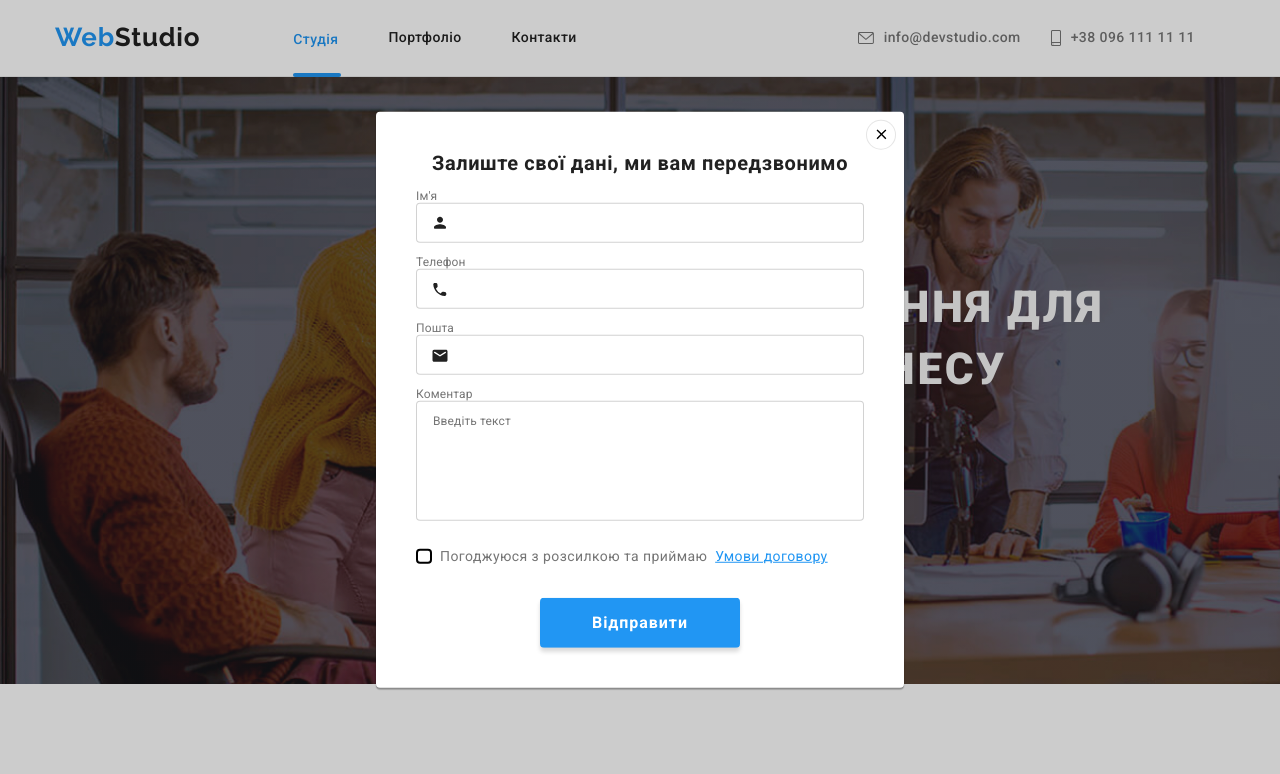
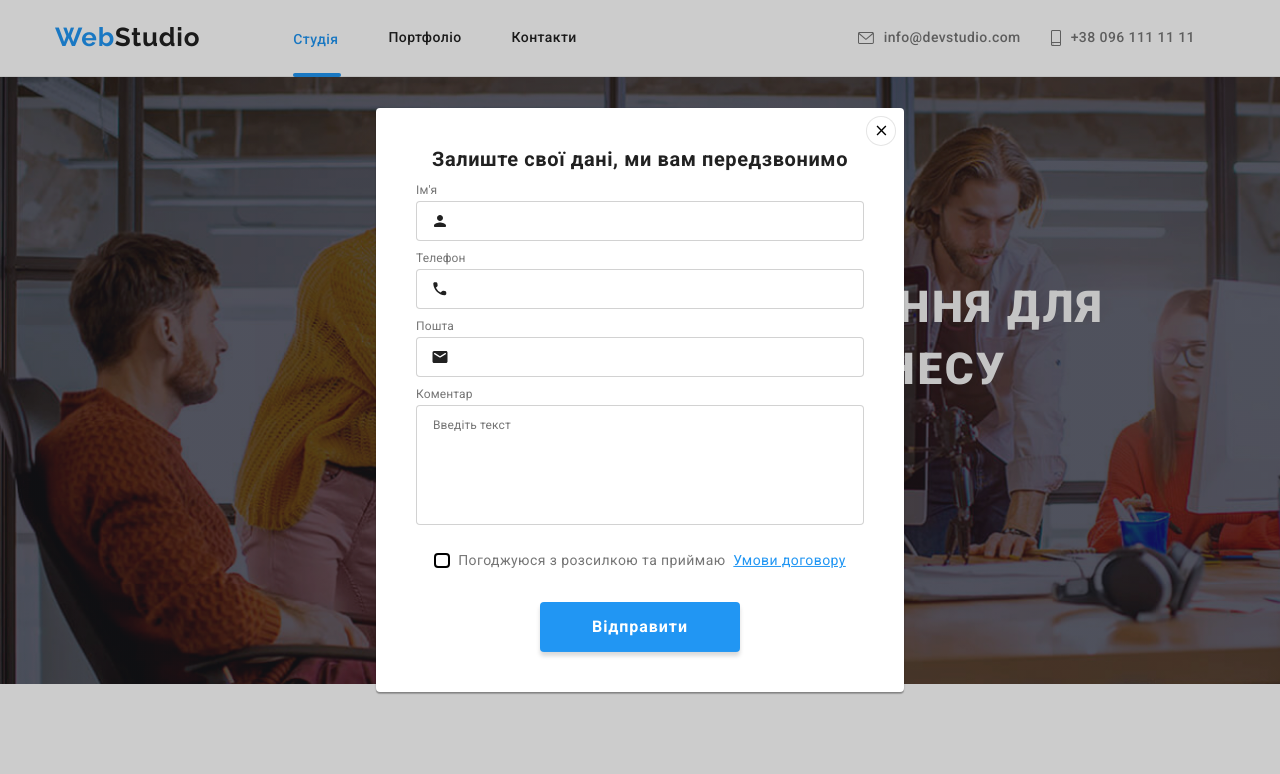
Before and after one commit to Stas4151/goit-markup-hw-06, a plain HTML site: page index.html in a window 1280 px wide. Both pictures are taken after a click on the button "Замовити послугу". Shown: the top 774 px of the page. Drawn offline with nearby package versions, Linux system fonts and the light colour scheme.

Commit message:
corrected errors

```diff
--- a/css/styles.css
+++ b/css/styles.css
@@ -384,6 +384,7 @@ header {
 }
 
 .modal-label {
+    display: block;
     margin-bottom: 4px;
 
     font-weight: 400;
@@ -449,12 +450,13 @@ header {
 
 .check-line {
     margin: 0;
+    margin-bottom: 30px;
 }
 
 .checkbox-agree {
     display: flex;
+    justify-content: center;
     align-items: center;
-    margin-bottom: 30px;
 }
 
 .checkbox-agree .icon-wrapper {
--- a/index.html
+++ b/index.html
@@ -73,8 +73,8 @@
 
                             <div class="input-user">
                                 <label for="user-name" class="modal-label">Ім'я</label>
-                                    <span class="labels"></span>
                                     <input
+                                    id="user-name"
                                     name="user-name"
                                     type="name"
                                     class="modal-input"
@@ -85,9 +85,10 @@
                                     </svg>
                             </div>
                             <div class="input-user">
-                                <label for="user-tel" class="modal-label">Телефон</label>
+                                <label for="user-tell" class="modal-label">Телефон</label>
                                     <input name="user-tel"
-                                    type="tel"
+                                    id="user-tell"
+                                    type="tell"
                                     class="modal-input"
                                     required
                                     />
@@ -98,6 +99,7 @@
                             <div class="input-user">
                                 <label for="user-mail" class="modal-label">Пошта</label>
                                     <input
+                                    id="usr-mail"
                                     name="user-mail"
                                     type="mail"
                                     class="modal-input"
@@ -111,13 +113,14 @@
                                 <label for="user-coment" class="modal-label">Коментар</label>
                                 <div class="labels">
                                     <textarea
+                                    id="user-coment"
                                     name="user-coment"
                                     class="modal-textarea"
                                     cols="30" rows="10"
                                     placeholder="Введіть текст"></textarea>
                                 </div>
                             </div>
-                            <div class="input-line check-line">
+                            <div class="check-line">
                                     <input
                                     id="checkbox-agree"
                                     value="agree"
```
